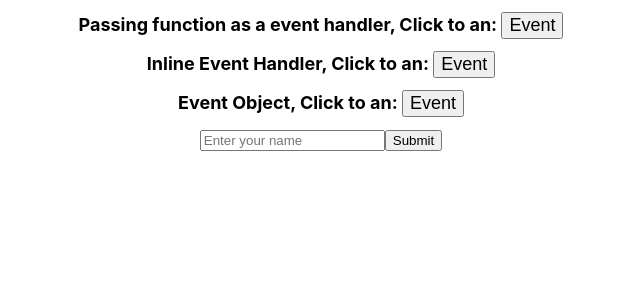
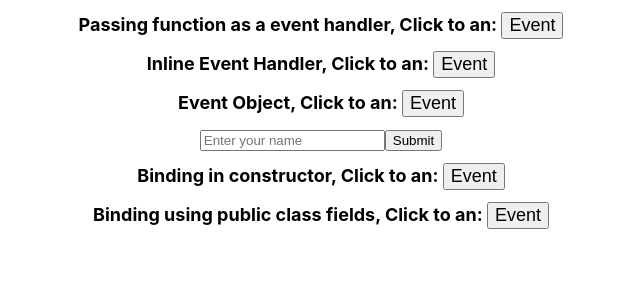
Before and after one commit to M-Muntazer-Mehdi/All-About-React, a React (Create React App) app in the folder react-app/: page /my-event in a window 1280 px wide. Shown: the top 300 px of the page, without its empty margins (319-959 px from the left). Built offline with nearby package versions, Linux system fonts and the light colour scheme.

Commit message:
Event Handler : Binding Example

```diff
--- /dev/null
+++ b/react-app/src/Components/EventHandling/bindingEventHandler.js
@@ -0,0 +1,31 @@
+import React, { Component } from 'react';
+
+class Binding extends Component {
+  constructor(props) {
+    super(props);
+    this.handleClick = this.handleClick.bind(this);
+  }
+
+  handleClick() {
+    alert('Button clicked!');
+  }
+
+  handleClick1 = () => {
+    alert('Button1 clicked!');
+  };
+
+  render() {
+    return(
+        <div>
+            <h1 style={{fontSize:"18px"}}>Binding in constructor, Click to an: <nr></nr>
+                <button style={{fontSize:"18px"}} onClick={this.handleClick}>Event</button>
+            </h1>
+            <h1 style={{fontSize:"18px"}}>Binding using public class fields, Click to an: <nr></nr>
+                <button style={{fontSize:"18px"}} onClick={this.handleClick1}>Event</button>
+            </h1>
+        </div>
+    )
+  }
+}
+
+export default Binding;
--- a/react-app/src/Components/EventHandling/eventHandler.js
+++ b/react-app/src/Components/EventHandling/eventHandler.js
@@ -3,6 +3,7 @@ import PassingFunction from './passingFunctionAsEventHandler';
 import Inline from "./inlineEventHandler";
 import Object from "./eventObject";
 import DefaultBehaviour from "./preventDefaultBehaviour";
+import Binding from "./bindingEventHandler";
 
 function EventHandler (){
     return(
@@ -11,6 +12,7 @@ function EventHandler (){
             <Inline />
             <Object />
             <DefaultBehaviour />
+            <Binding />
         </div>
     );
 }
```
